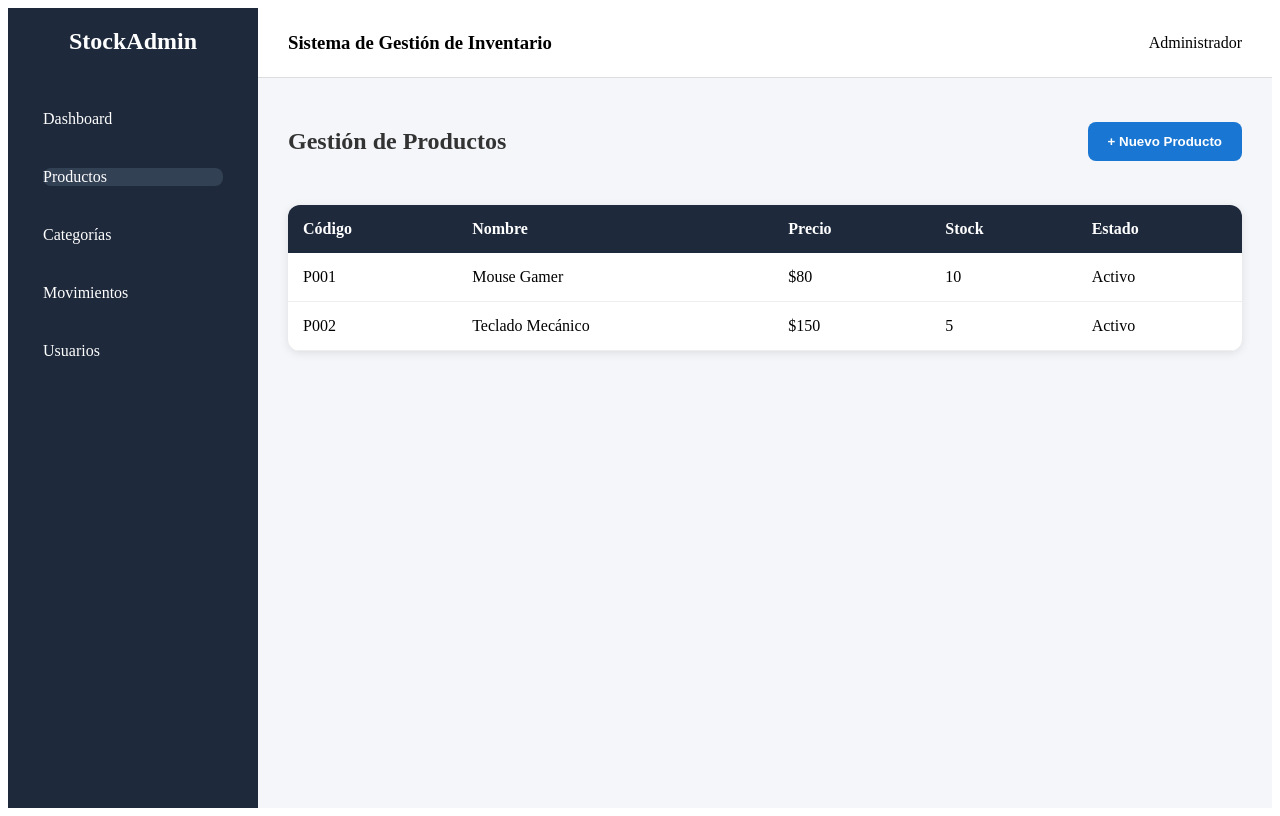
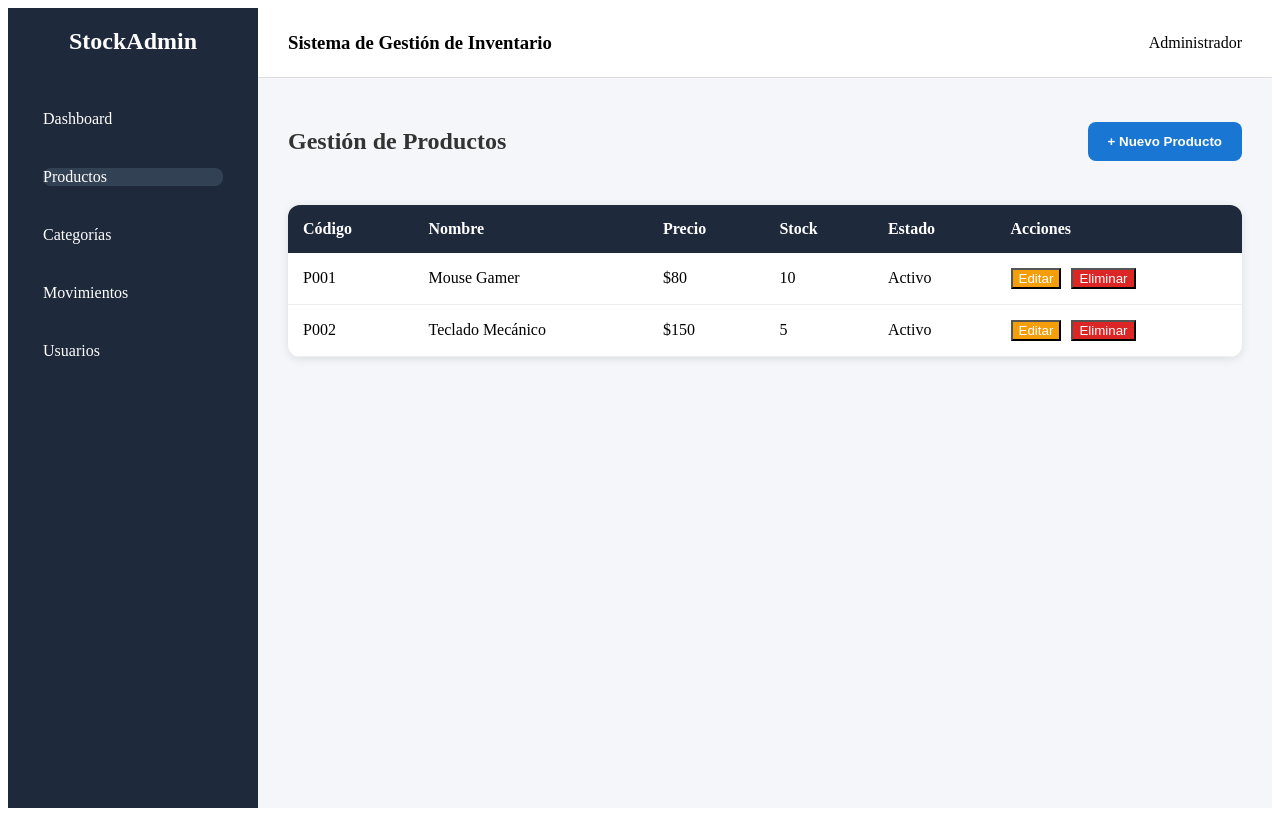
Before and after one commit to JohanHawkins/StockAdmin, an Angular app: page /products in a window 1280 px wide. Built offline with nearby package versions, Linux system fonts and the light colour scheme.

Commit message:
feat: add edit and delete functionality for products

```diff
--- a/src/app/products/products.css
+++ b/src/app/products/products.css
@@ -125,3 +125,31 @@ tbody tr:hover{
 .cancel-btn{
     background-color: #dc2626;
 }
+
+/* ACTIONS */
+
+.actions{
+    display: flex;
+    gap: 10px;
+}
+
+.edit-btn{
+    background-color: #f59e0b;
+    color: white;
+}
+
+.delete-btn{
+    background-color: #dc2626;
+    color: white;
+}
+
+/* DELETE MODAL */
+
+.delete-modal{
+    width: 350px;
+}
+
+.delete-modal p{
+    margin: 20px 0;
+    color: #444;
+}
--- a/src/app/products/products.html
+++ b/src/app/products/products.html
@@ -20,19 +20,36 @@
                 <th>Precio</th>
                 <th>Stock</th>
                 <th>Estado</th>
+                <th>Acciones</th>
             </tr>
 
         </thead>
 
         <tbody>
 
-            <tr *ngFor="let product of products">
+            <tr *ngFor="let product of products; let i = index">
 
                 <td>{{ product.code }}</td>
                 <td>{{ product.name }}</td>
                 <td>${{ product.price }}</td>
                 <td>{{ product.stock }}</td>
                 <td>{{ product.status }}</td>
+
+                <td class="actions">
+
+                    <button
+                        class="edit-btn"
+                        (click)="editProduct(product, i)">
+                        Editar
+                    </button>
+
+                    <button
+                        class="delete-btn"
+                        (click)="openDeleteModal(i)">
+                        Eliminar
+                    </button>
+
+                </td>
 
             </tr>
 
@@ -42,13 +59,15 @@
 
 </div>
 
-<!-- MODAL -->
+<!-- CREATE / EDIT MODAL -->
 
 <div class="modal-backdrop" *ngIf="showModal">
 
     <div class="modal">
 
-        <h2>Nuevo Producto</h2>
+        <h2>
+            {{ isEditing ? 'Editar Producto' : 'Nuevo Producto' }}
+        </h2>
 
         <div class="form-group">
 
@@ -92,12 +111,20 @@
 
         <div class="modal-actions">
 
-            <button class="save-btn" (click)="saveProduct()">
-                Guardar
+            <button
+                class="save-btn"
+                (click)="saveProduct()">
+
+                {{ isEditing ? 'Actualizar' : 'Guardar' }}
+
             </button>
 
-            <button class="cancel-btn" (click)="closeModal()">
+            <button
+                class="cancel-btn"
+                (click)="closeModal()">
+
                 Cancelar
+
             </button>
 
         </div>
@@ -105,3 +132,39 @@
     </div>
 
 </div>
+
+<!-- DELETE MODAL -->
+
+<div class="modal-backdrop" *ngIf="showDeleteModal">
+
+    <div class="modal delete-modal">
+
+        <h2>Confirmar Eliminación</h2>
+
+        <p>
+            ¿Deseas eliminar este producto?
+        </p>
+
+        <div class="modal-actions">
+
+            <button
+                class="cancel-btn"
+                (click)="closeDeleteModal()">
+
+                Cancelar
+
+            </button>
+
+            <button
+                class="delete-btn"
+                (click)="confirmDelete()">
+
+                Eliminar
+
+            </button>
+
+        </div>
+
+    </div>
+
+</div>
--- a/src/app/products/products.ts
+++ b/src/app/products/products.ts
@@ -15,6 +15,12 @@ import { FormsModule } from '@angular/forms';
 export class ProductsComponent {
 
   showModal = false;
+
+  showDeleteModal = false;
+
+  isEditing = false;
+
+  currentIndex = -1;
 
   products = [
     {
@@ -43,6 +49,8 @@ export class ProductsComponent {
 
   openModal(){
     this.showModal = true;
+
+    this.isEditing = false;
   }
 
   closeModal(){
@@ -51,9 +59,58 @@ export class ProductsComponent {
 
   saveProduct(){
 
-    this.products.push({
-      ...this.newProduct
-    });
+    if(this.isEditing){
+
+      this.products[this.currentIndex] = {
+        ...this.newProduct
+      };
+
+    }else{
+
+      this.products.push({
+        ...this.newProduct
+      });
+
+    }
+
+    this.resetForm();
+
+    this.closeModal();
+  }
+
+  editProduct(product: any, index: number){
+
+    this.newProduct = {
+      ...product
+    };
+
+    this.currentIndex = index;
+
+    this.isEditing = true;
+
+    this.showModal = true;
+  }
+
+  openDeleteModal(index: number){
+
+    this.currentIndex = index;
+
+    this.showDeleteModal = true;
+  }
+
+  closeDeleteModal(){
+
+    this.showDeleteModal = false;
+  }
+
+  confirmDelete(){
+
+    this.products.splice(this.currentIndex, 1);
+
+    this.closeDeleteModal();
+  }
+
+  resetForm(){
 
     this.newProduct = {
       code: '',
@@ -63,7 +120,9 @@ export class ProductsComponent {
       status: 'Activo'
     };
 
-    this.closeModal();
+    this.currentIndex = -1;
+
+    this.isEditing = false;
   }
 
 }
```
